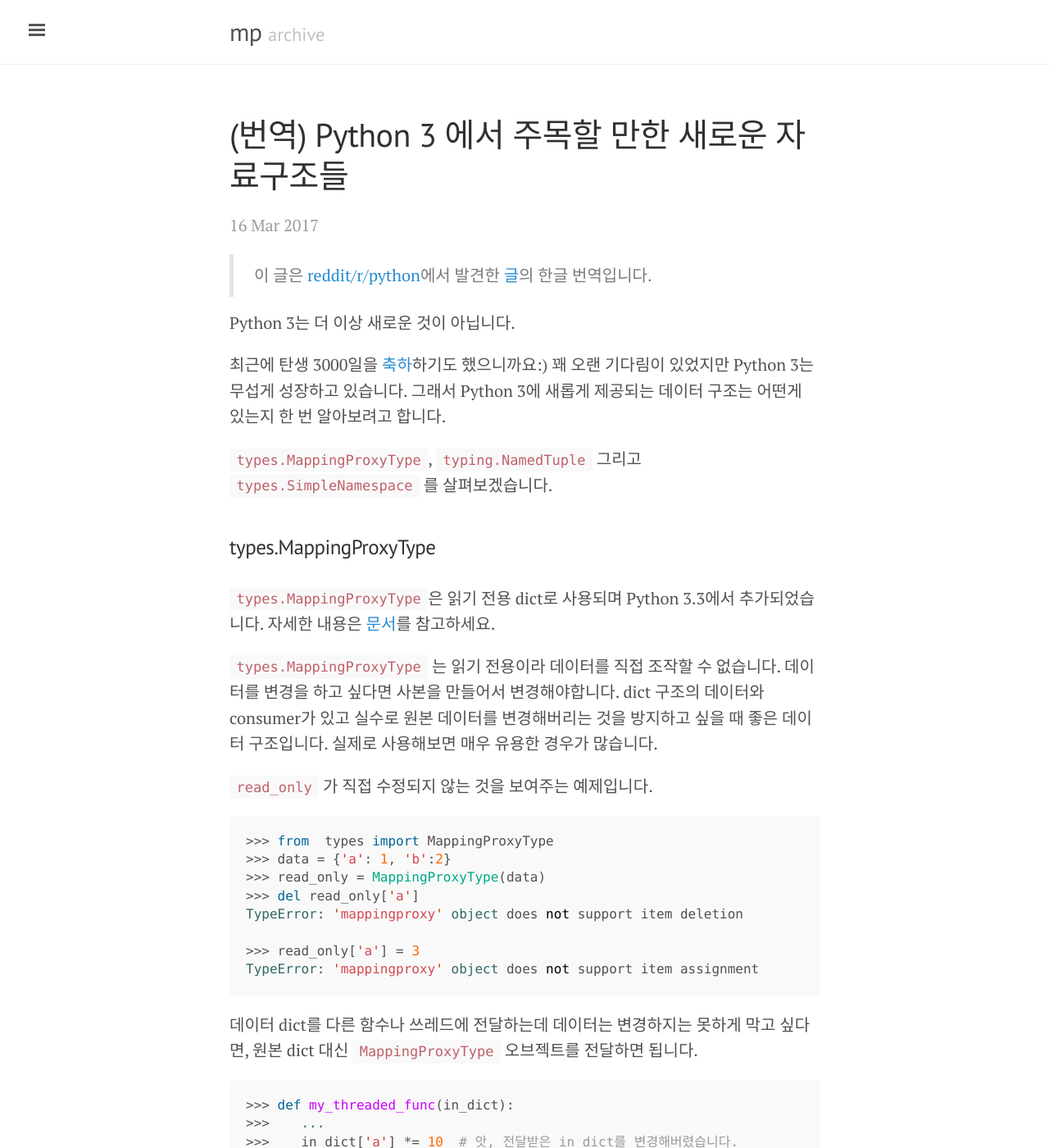
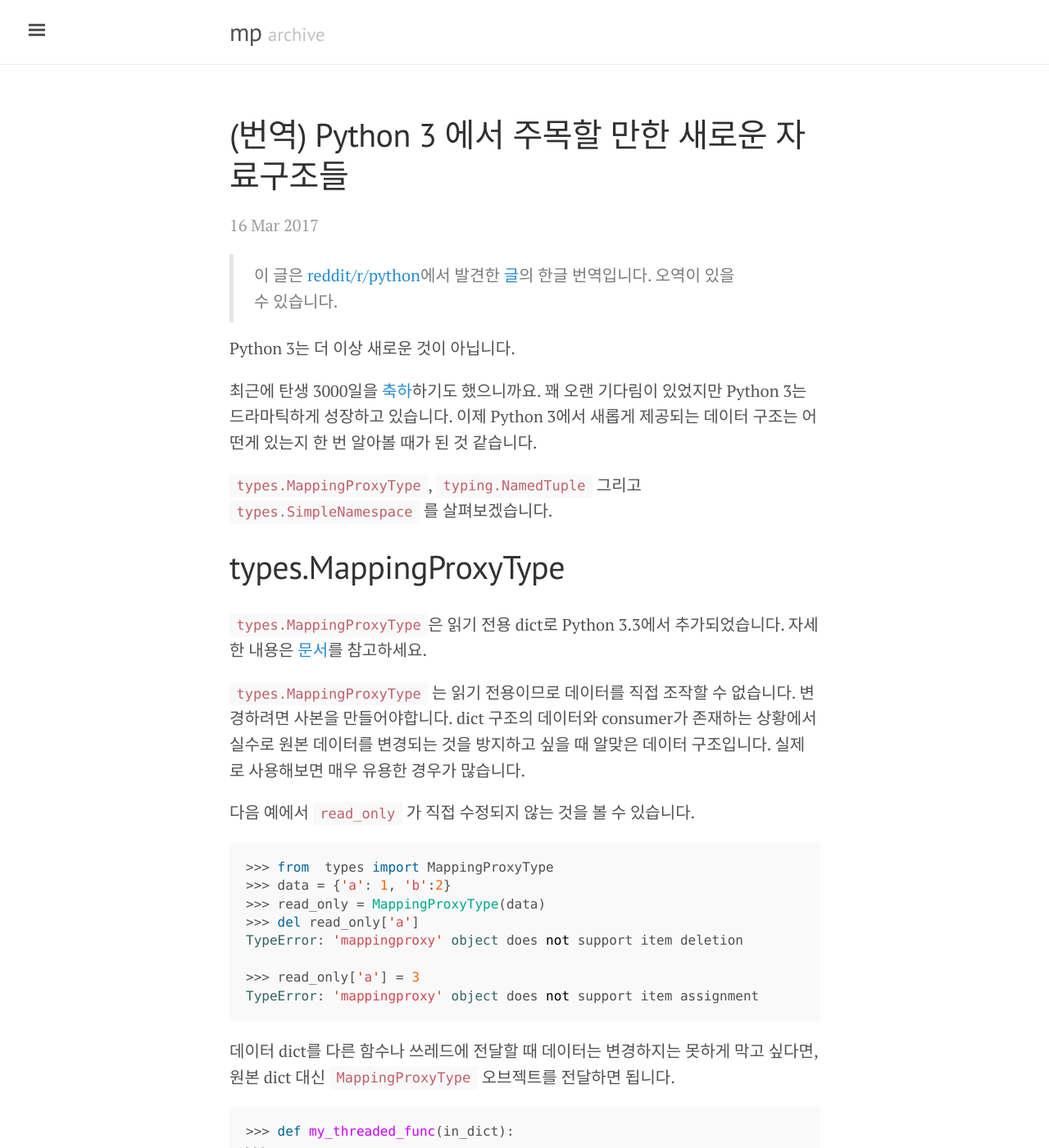
Before and after one commit to mnpk/mnpk.github.io, a Jekyll site: the page built from _posts/2017-03-16-python3-data-structure.md, in a window 1280 px wide and 1400 px high. Shown: the whole window at 82% size. Built offline with Jekyll 4.4.1, drawn with Linux system fonts in a browser that asks for light colours; some of the changed text lies outside the part shown.

Commit message:
포스트 다듬기

````diff
--- a/_posts/2017-03-16-python3-data-structure.md
+++ b/_posts/2017-03-16-python3-data-structure.md
@@ -2,24 +2,24 @@
 layout: post
 title: (번역) Python 3 에서 주목할 만한 새로운 자료구조들
 ---
-> 이 글은 [reddit/r/python](https://www.reddit.com/r/Python/comments/5zfsq4/new_interesting_data_structures_in_python_3/)에서 발견한 [글](https://github.com/topper-123/Articles/blob/master/New-interesting-data-types-in-Python3.rst)의 한글 번역입니다.
+> 이 글은 [reddit/r/python](https://www.reddit.com/r/Python/comments/5zfsq4/new_interesting_data_structures_in_python_3/)에서 발견한 [글](https://github.com/topper-123/Articles/blob/master/New-interesting-data-types-in-Python3.rst)의 한글 번역입니다. 오역이 있을 수 있습니다.
 
 
 Python 3는 더 이상 새로운 것이 아닙니다.
 
-최근에 탄생 3000일을 [축하](https://www.reddit.com/r/Python/comments/5v0tt6/python_3_created_via_pep_3000_is_exactly_3000/)하기도 했으니까요:) 꽤 오랜 기다림이 있었지만 Python 3는 무섭게 성장하고 있습니다. 그래서 Python 3에 새롭게 제공되는 데이터 구조는 어떤게 있는지 한 번 알아보려고 합니다.
+최근에 탄생 3000일을 [축하](https://www.reddit.com/r/Python/comments/5v0tt6/python_3_created_via_pep_3000_is_exactly_3000/)하기도 했으니까요. 꽤 오랜 기다림이 있었지만 Python 3는 드라마틱하게 성장하고 있습니다. 이제 Python 3에서 새롭게 제공되는 데이터 구조는 어떤게 있는지 한 번 알아볼 때가 된 것 같습니다.
 
 `types.MappingProxyType`, `typing.NamedTuple` 그리고 `types.SimpleNamespace` 를 살펴보겠습니다.
 
 
-### types.MappingProxyType
+# types.MappingProxyType
 
-`types.MappingProxyType`은 읽기 전용 dict로 사용되며 Python 3.3에서 추가되었습니다.
+`types.MappingProxyType`은 읽기 전용 dict로 Python 3.3에서 추가되었습니다.
 자세한 내용은 [문서](https://docs.python.org/3/library/types.html#types.MappingProxyType)를 참고하세요.
 
-`types.MappingProxyType` 는 읽기 전용이라 데이터를 직접 조작할 수 없습니다. 데이터를 변경을 하고 싶다면 사본을 만들어서 변경해야합니다. dict 구조의 데이터와 consumer가 있고 실수로 원본 데이터를 변경해버리는 것을 방지하고 싶을 때 좋은 데이터 구조입니다. 실제로 사용해보면 매우 유용한 경우가 많습니다.
+`types.MappingProxyType` 는 읽기 전용이므로 데이터를 직접 조작할 수 없습니다. 변경하려면 사본을 만들어야합니다. dict 구조의 데이터와 consumer가 존재하는 상황에서 실수로 원본 데이터를 변경되는 것을 방지하고 싶을 때 알맞은 데이터 구조입니다. 실제로 사용해보면 매우 유용한 경우가 많습니다.
 
-`read_only` 가 직접 수정되지 않는 것을 보여주는 예제입니다.
+다음 예에서 `read_only` 가 직접 수정되지 않는 것을 볼 수 있습니다.
 ```python
 >>> from  types import MappingProxyType
 >>> data = {'a': 1, 'b':2}
@@ -31,7 +31,7 @@ TypeError: 'mappingproxy' object does not support item deletion
 TypeError: 'mappingproxy' object does not support item assignment
 ```
 
-데이터 dict를 다른 함수나 쓰레드에 전달하는데 데이터는 변경하지는 못하게 막고 싶다면, 원본 dict 대신 `MappingProxyType` 오브젝트를 전달하면 됩니다.
+데이터 dict를 다른 함수나 쓰레드에 전달할 때 데이터는 변경하지는 못하게 막고 싶다면, 원본 dict 대신 `MappingProxyType` 오브젝트를 전달하면 됩니다.
 
 ```python
 >>> def my_threaded_func(in_dict):
@@ -93,7 +93,7 @@ Student(name='Tommy Johnson', address='Main street', age=22, sex='M')
 
 저는 기존의 함수 기반의 문법 보다 클래스 기반의 새로운 문법이 더 좋네요. 가독성도 좋고요.
 
-주의, 일반적인 클래스 인스턴스가 아니라 실제로 tuple을 사용하고 있다는 점을 확인할 수 있습니다.
+일반적인 클래스 인스턴스가 아니라 실제로 tuple을 사용하고 있다는 점을 확인할 수 있습니다.
 
 
 ```python
@@ -130,7 +130,7 @@ namespace(a=1, b=2)
 namespace(a=1, b=2, c=3)
 ```
 
-`types.SimpleNamespace`은 매우 단순한 클래스이며 속성을 지정, 변경, 삭제할 수 있으며 훌륭한 repr 출력을 제공합니다. 저는 가끔 dict 대용으로 편하게 읽고 쓰는데 사용하거나, 혹은 유연한 인스턴스화와 repr 출력을 얻기 위해서 상속해서 사용하곤 합니다.
+`types.SimpleNamespace`은 매우 단순한 클래스로 속성을 지정, 변경, 삭제할 수 있고 훌륭한 repr 출력을 제공합니다. 저는 가끔 dict 대용으로 편하게 읽고 쓰는데 사용하거나, 혹은 유연한 인스턴스화와 repr 출력을 얻기 위해서 상속해서 사용하곤 합니다.
 
 ```python
 >>> import random
@@ -146,11 +146,4 @@ DataBag(a=1, b=2)
 (b, 2)
 ```
 
-`types.SimpleNamespace`를 이렇게 상속해서 사용하는 것은 아주 대단한 일은 아니지만, 보통 몇 줄의 코드를  아껴줄 수 있을겁니다. 그것도 멋진 일이죠.
-
-### 결론
-
-Python 3의 새로운 데이터 구조들을 간단히 알아보았는데, 여러분도 즐기셨길 바랍니다.
-
-
-> 이 글은 [reddit/r/python](https://www.reddit.com/r/Python/comments/5zfsq4/new_interesting_data_structures_in_python_3/)에서 발견한 [글](https://github.com/topper-123/Articles/blob/master/New-interesting-data-types-in-Python3.rst)의 한글 번역입니다.
+`types.SimpleNamespace`를 이렇게 상속해서 사용하는 것은 아주 대단한 일은 아니지만, 몇 줄의 코드를  아껴줄 수 있을겁니다. 그것도 멋진 일이죠.
````
Also changed, not shown: other parts of _posts/2017-03-16-python3-data-structure.md (+4 -4 lines).
